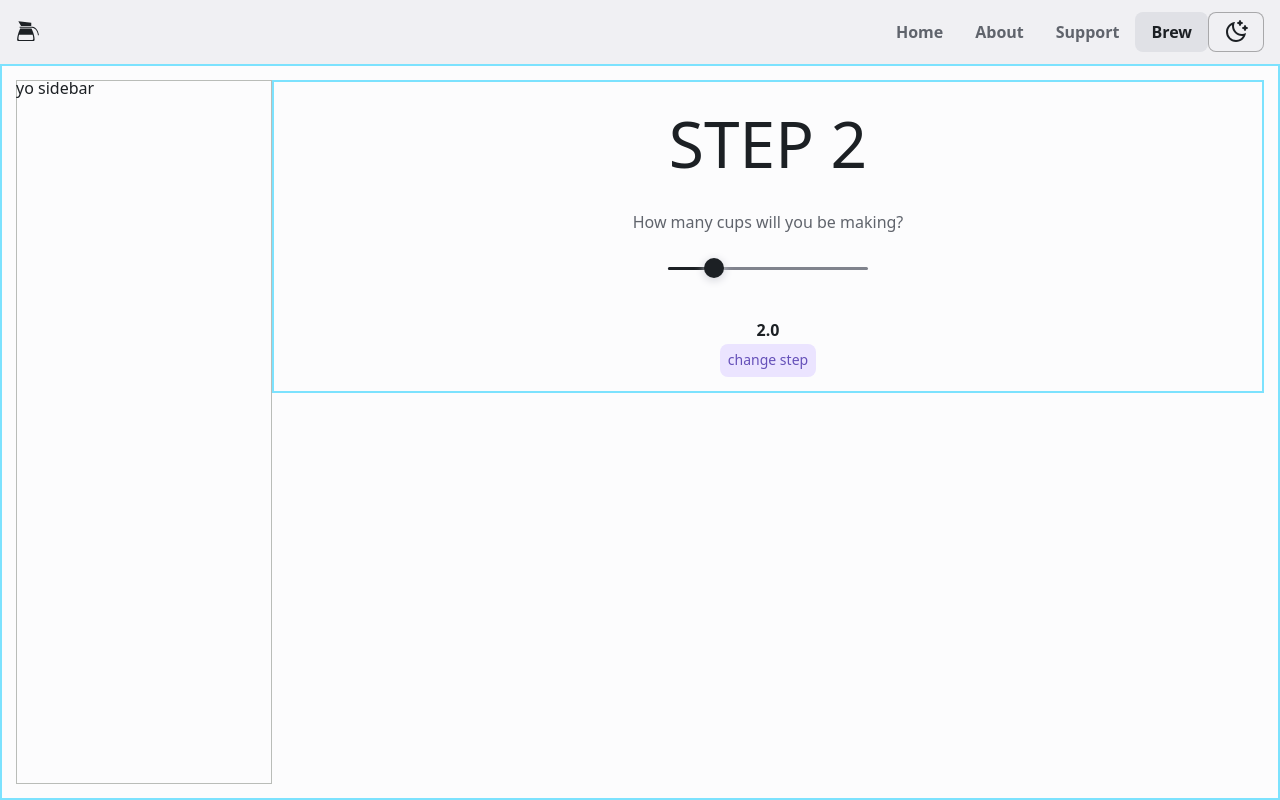
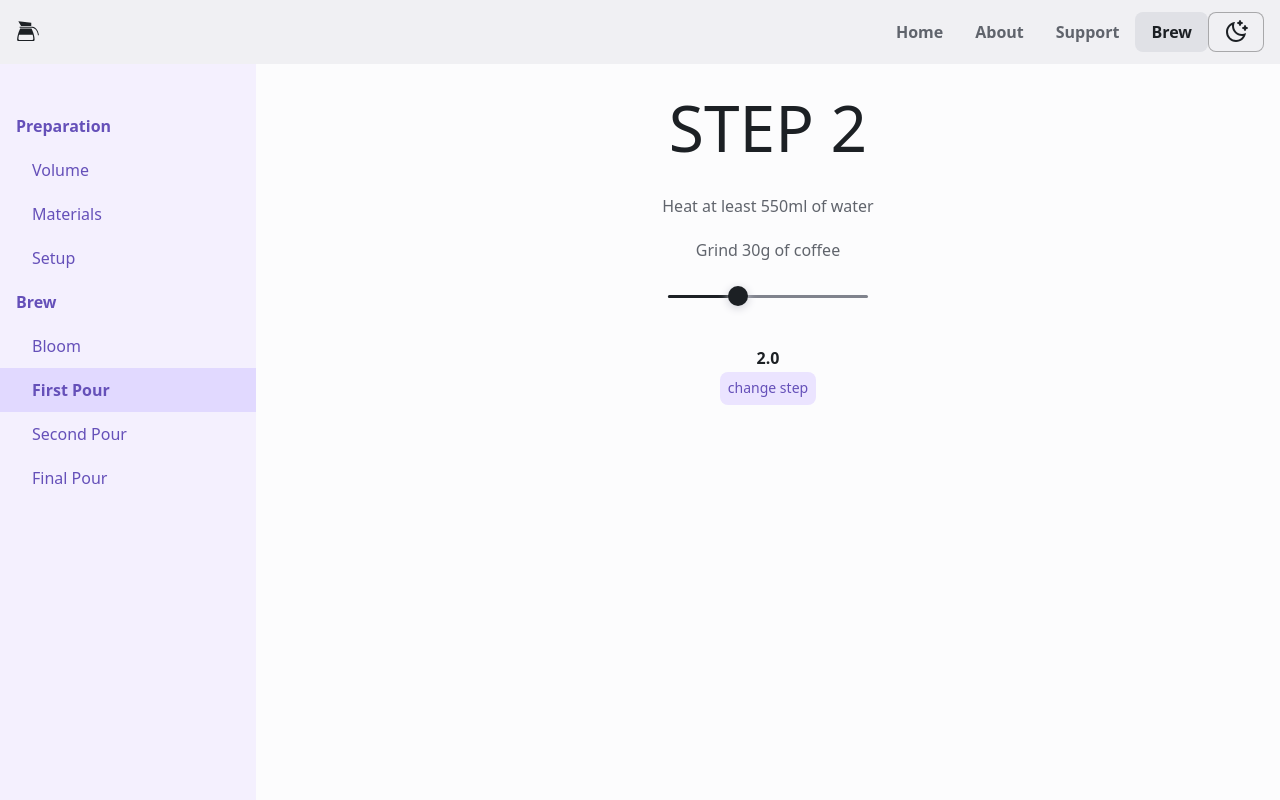
Before and after one commit to nrsimonelli/slow-coffee-two, a React (Create React App) app: page /setup in a window 1280 px wide. Both pictures are taken after a click on the button "change step". Built offline with nearby package versions, Linux system fonts and the light colour scheme.

Commit message:
additional hooks, constants, and sidebar style

```diff
--- a/src/components/BrewSetup/BrewSetup.tsx
+++ b/src/components/BrewSetup/BrewSetup.tsx
@@ -9,6 +9,11 @@ const BrewSetup = () => {
   const [currentStep, setCurrentStep] = useState(0);
   const [sliderValue, setSliderValue] = useState(2);
 
+  const coffee = Math.ceil(sliderValue * 15);
+  const water = Math.ceil((sliderValue * 225) / 50) * 50 + 100;
+
+  const shouldDisableNext = sliderValue !== 0 ? false : true;
+
   const handleStepChange = () => {
     if (currentStep === 2) {
       setCurrentStep(0);
@@ -17,31 +22,82 @@ const BrewSetup = () => {
     }
   };
 
+  const baseStyle = {
+    pl: '$5',
+    py: '$3',
+    color: '$primary11',
+    m: 0,
+    '&:hover': {
+      cursor: 'default',
+      fontWeight: '$2',
+      bg: '$primary4',
+    },
+  };
+  const activeStyle = {
+    pl: '$5',
+    py: '$3',
+    color: '$primary11',
+    m: 0,
+    fontWeight: '$2',
+    bg: '$primary5',
+    '&:hover': {
+      cursor: 'default',
+    },
+  };
+  const completeStyle = {
+    pl: '$4',
+    color: '$primary11',
+    '&:hover': { cursor: 'default', fontWeight: '$2' },
+  };
+
   return (
-    <Flex
-      direction='row'
-      align='start'
-      pad='4'
-      border
-      css={{ width: '$full' }}
-    >
+    <Flex direction='row' align='start' css={{ width: '$full' }}>
       <Container
-        border
         css={{
-          width: '$8',
+          minWidth: 180,
+          flex: '0 0 20%',
           p: '$1',
+          pt: '$4',
           height: '$full',
+          bg: '$primary3',
           display: 'none',
           '@bp2': { display: 'flex' },
         }}
       >
-        yo sidebar
+        <Flex direction='column' css={{ width: '$full' }}>
+          <TextSub
+            css={{
+              pb: '$3',
+              pl: '$4',
+              mt: '$5',
+              color: '$primary11',
+            }}
+          >
+            Preparation
+          </TextSub>
+          <Text css={baseStyle}>Volume</Text>
+          <Text css={baseStyle}>Materials</Text>
+          <Text css={baseStyle}>Setup</Text>
+          <TextSub
+            css={{
+              mt: '$1',
+              py: '$3',
+              pl: '$4',
+              color: '$primary11',
+            }}
+          >
+            Brew
+          </TextSub>
+          <Text css={baseStyle}>Bloom</Text>
+          <Text css={activeStyle}>First Pour</Text>
+          <Text css={baseStyle}>Second Pour</Text>
+          <Text css={baseStyle}>Final Pour</Text>
+        </Flex>
       </Container>
       <Flex
         direction='column'
         align='center'
         pad='4'
-        border
         css={{ flexGrow: '1' }}
       >
         {currentStep === 0 && (
@@ -64,7 +120,10 @@ const BrewSetup = () => {
           <>
             <TextTitle>STEP 2 </TextTitle>
             <Text css={{ mx: 'auto' }}>
-              How many cups will you be making?
+              Heat at least {water}ml of water
+            </Text>
+            <Text css={{ mx: 'auto' }}>
+              Grind {coffee}g of coffee
             </Text>
 
             <SliderDemo
@@ -92,7 +151,11 @@ const BrewSetup = () => {
             </TextSub>
           </>
         )}
-        <Button color='primary' onClick={handleStepChange}>
+        <Button
+          color='primary'
+          disabled={shouldDisableNext}
+          onClick={handleStepChange}
+        >
           change step
         </Button>
       </Flex>
--- a/src/components/SliderDemo.tsx
+++ b/src/components/SliderDemo.tsx
@@ -62,7 +62,7 @@ const SliderDemo = ({ volume, onSliderChange }: Props) => {
       <StyledSlider
         value={[volume]}
         max={6}
-        min={1}
+        min={0}
         step={0.1}
         aria-label='Volume'
         onValueChange={(e) => onSliderChange(e[0])}
--- a/src/stitches.config.ts
+++ b/src/stitches.config.ts
@@ -320,18 +320,18 @@ export const darkTheme = createTheme(THEMES.DARK_THEME, {
     base11: '$slate11',
     base12: '$slate12',
 
-    primary1: '$sky1',
-    primary2: '$sky2',
-    primary3: '$sky3',
-    primary4: '$sky4',
-    primary5: '$sky5',
-    primary6: '$sky6',
-    primary7: '$sky7',
-    primary8: '$sky8',
-    primary9: '$sky9',
-    primary10: '$sky10',
-    primary11: '$sky11',
-    primary12: '$sky12',
+    primary1: '$violet1',
+    primary2: '$violet2',
+    primary3: '$violet3',
+    primary4: '$violet4',
+    primary5: '$violet5',
+    primary6: '$violet6',
+    primary7: '$violet7',
+    primary8: '$violet8',
+    primary9: '$violet9',
+    primary10: '$violet10',
+    primary11: '$violet11',
+    primary12: '$violet12',
 
     secondary1: '$olive1',
     secondary2: '$olive2',
@@ -346,17 +346,17 @@ export const darkTheme = createTheme(THEMES.DARK_THEME, {
     secondary11: '$olive11',
     secondary12: '$olive12',
 
-    accent1: '$violet1',
-    accent2: '$violet2',
-    accent3: '$violet3',
-    accent4: '$violet4',
-    accent5: '$violet5',
-    accent6: '$violet6',
-    accent7: '$violet7',
-    accent8: '$violet8',
-    accent9: '$violet9',
-    accent10: '$violet10',
-    accent11: '$violet11',
-    accent12: '$violet12',
+    accent1: '$sky1',
+    accent2: '$sky2',
+    accent3: '$sky3',
+    accent4: '$sky4',
+    accent5: '$sky5',
+    accent6: '$sky6',
+    accent7: '$sky7',
+    accent8: '$sky8',
+    accent9: '$sky9',
+    accent10: '$sky10',
+    accent11: '$sky11',
+    accent12: '$sky12',
   },
 });
```
